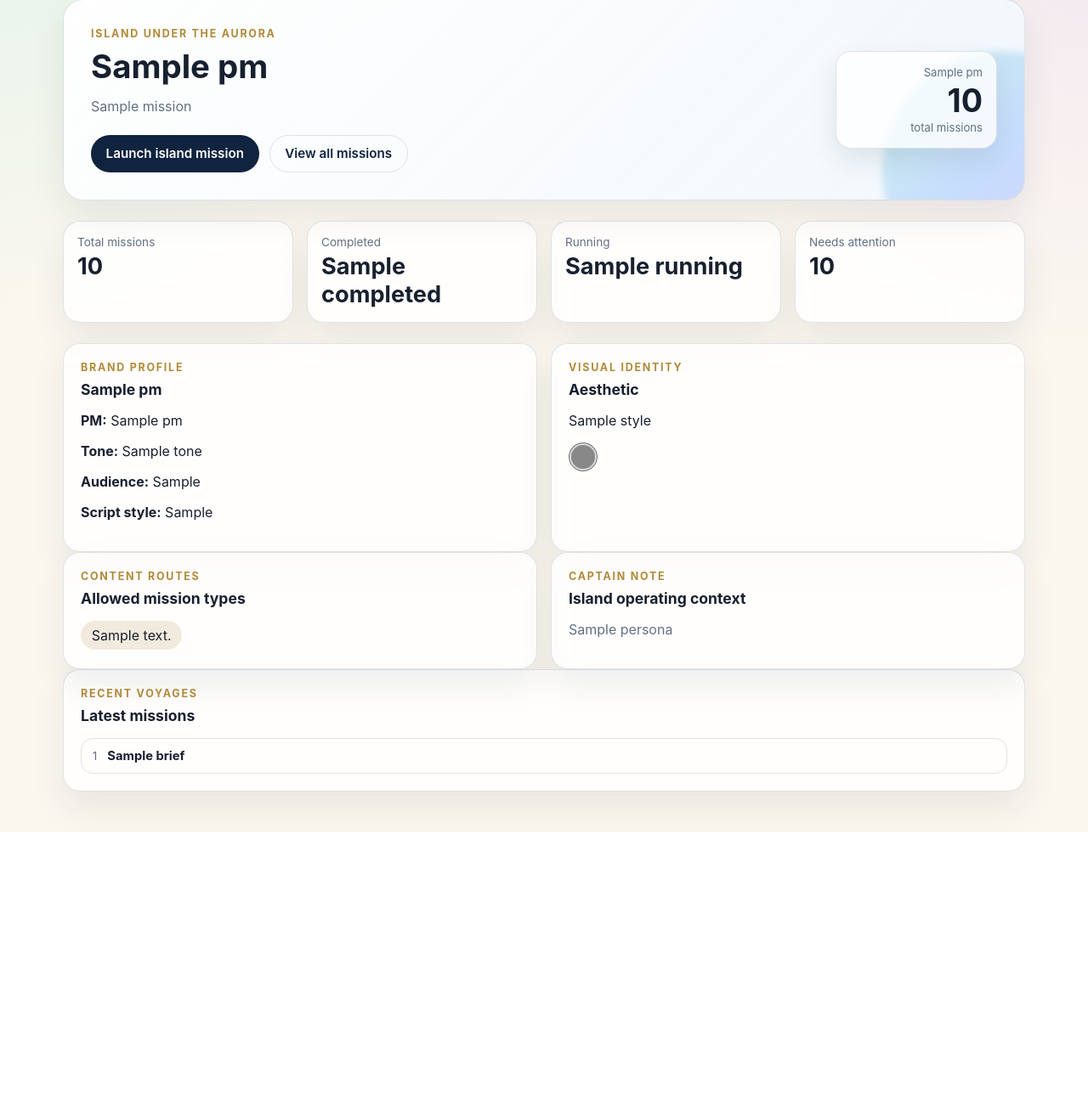
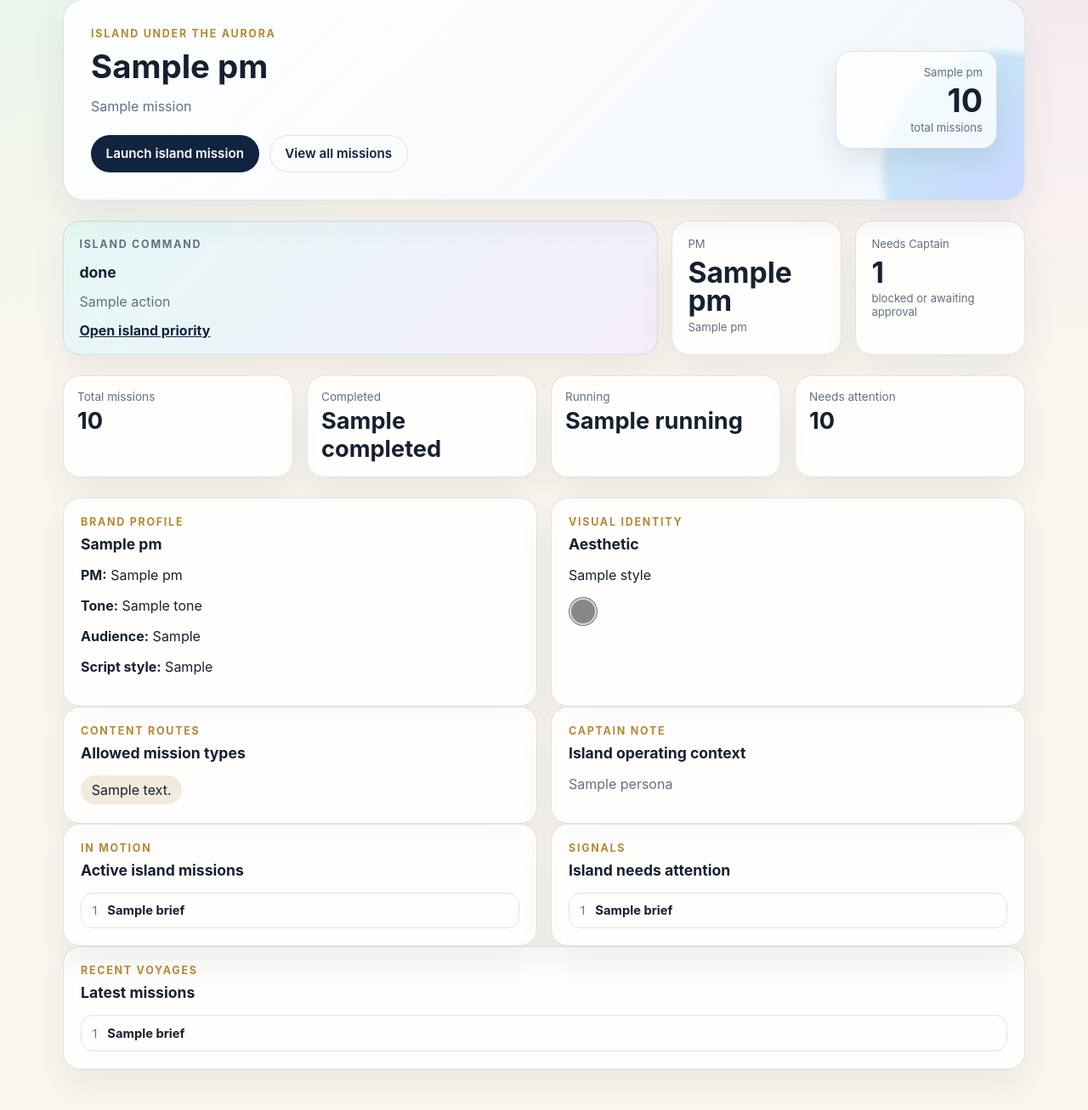
Before and after one commit to nennayz/nayzfreedom-fleet, a FastAPI app: template templates/island_detail.html in a window 1280 px wide. Shown: the part 85-1392 px from the top of the page at 85% size. Before the commit the page ends 1065 px from the top, so only its background shows below. Run offline with FastAPI, Linux system fonts and the light colour scheme; the template is opened without the code that fills it: most values are stand-ins (such as "Sample title", 1, 10 or a date in 2020); parts of the project's set-up code (start-up, migrations or seed data) failed here and were passed over.

Commit message:
add island command status

```diff
--- a/dashboard.py
+++ b/dashboard.py
@@ -170,6 +170,8 @@ def island_detail(project_slug: str, request: Request, _: str = Depends(verify_a
         if project_slug_matches(job.project, project_slug)
     ]
     summary = summarize_jobs(jobs)
+    signals = attention_jobs(jobs)
+    active = active_jobs(jobs)
     return templates.TemplateResponse(
         request,
         "island_detail.html",
@@ -178,6 +180,9 @@ def island_detail(project_slug: str, request: Request, _: str = Depends(verify_a
             "pm": pm,
             "jobs": jobs[:5],
             "summary": summary,
+            "attention_jobs": signals,
+            "active_jobs": active,
+            "command_brief": command_brief(jobs),
             "allowed_content_types": [content_type.value for content_type in pm.brand.allowed_content_types],
         },
     )
--- a/static/style.css
+++ b/static/style.css
@@ -233,39 +233,47 @@ button[type="submit"]:hover { background: var(--navy-soft); }
   margin-top: 0.25rem;
   text-decoration-color: rgba(255,255,255,0.45);
 }
-.aurora-command {
+.aurora-command,
+.island-command {
   display: grid;
   gap: 1rem;
   grid-template-columns: minmax(0, 1.4fr) minmax(150px, 0.4fr) minmax(150px, 0.4fr);
   margin-bottom: 1.5rem;
 }
-.aurora-command article {
+.aurora-command article,
+.island-command article {
   background: rgba(255,255,255,0.82);
   border: 1px solid var(--line);
   border-radius: 20px;
   box-shadow: var(--shadow);
   padding: 1.15rem;
 }
-.aurora-command article:first-child {
+.aurora-command article:first-child,
+.island-command article:first-child {
   background:
     linear-gradient(135deg, rgba(125,226,209,0.2), rgba(185,131,255,0.14)),
     rgba(255,255,255,0.86);
 }
-.aurora-command p {
+.aurora-command p,
+.island-command p {
   color: var(--muted);
   line-height: 1.5;
   margin-bottom: 0.75rem;
 }
-.aurora-command a {
+.aurora-command a,
+.island-command a {
   font-weight: 700;
 }
 .aurora-command span,
-.aurora-command small {
+.aurora-command small,
+.island-command span,
+.island-command small {
   color: var(--muted);
   display: block;
   font-size: 0.82rem;
 }
-.aurora-command strong {
+.aurora-command strong,
+.island-command strong {
   display: block;
   font-size: 2.1rem;
   line-height: 1;
@@ -747,6 +755,7 @@ a:hover { color: var(--navy-soft); }
   .ship-grid,
   .command-brief,
   .aurora-command,
+  .island-command,
   .content-grid,
   .stat-grid,
   .domain-grid,
--- a/templates/island_detail.html
+++ b/templates/island_detail.html
@@ -15,6 +15,31 @@
     <strong>{{ summary.total }}</strong>
     <small>total missions</small>
   </div>
+</section>
+
+<section class="island-command">
+  <article>
+    <p class="eyebrow">Island command</p>
+    <h2>{{ command_brief.state }}</h2>
+    <p>{{ command_brief.action }}</p>
+    {% if attention_jobs %}
+    <a href="/jobs/{{ attention_jobs[0].id }}">Open island priority</a>
+    {% elif active_jobs %}
+    <a href="/jobs/{{ active_jobs[0].id }}">Monitor island mission</a>
+    {% else %}
+    <a href="/aurora/new-mission?project={{ project_slug }}">Launch island mission</a>
+    {% endif %}
+  </article>
+  <article>
+    <span>PM</span>
+    <strong>{{ pm.name }}</strong>
+    <small>{{ pm.page_name }}</small>
+  </article>
+  <article>
+    <span>Needs Captain</span>
+    <strong>{{ attention_jobs | length }}</strong>
+    <small>blocked or awaiting approval</small>
+  </article>
 </section>
 
 <section class="stat-grid wide">
@@ -87,6 +112,48 @@
   </article>
 </section>
 
+<section class="content-grid">
+  <article class="panel">
+    <div class="section-heading">
+      <p class="eyebrow">In motion</p>
+      <h2>Active island missions</h2>
+    </div>
+    {% if active_jobs %}
+    <div class="mission-list">
+      {% for job in active_jobs %}
+      <a href="/jobs/{{ job.id }}" class="mission-row">
+        <span>{{ job.id[:8] }}</span>
+        <strong>{{ job.brief[:42] }}{% if job.brief | length > 42 %}…{% endif %}</strong>
+        <em class="badge badge-{{ job.status.value }}">{{ job.status.value | status_label }}</em>
+      </a>
+      {% endfor %}
+    </div>
+    {% else %}
+    <p class="muted">No island missions running right now.</p>
+    {% endif %}
+  </article>
+
+  <article class="panel">
+    <div class="section-heading">
+      <p class="eyebrow">Signals</p>
+      <h2>Island needs attention</h2>
+    </div>
+    {% if attention_jobs %}
+    <div class="mission-list">
+      {% for job in attention_jobs %}
+      <a href="/jobs/{{ job.id }}" class="mission-row">
+        <span>{{ job.id[:8] }}</span>
+        <strong>{{ job.brief[:42] }}{% if job.brief | length > 42 %}…{% endif %}</strong>
+        <em class="badge badge-{{ job.status.value }}">{{ job.status.value | status_label }}</em>
+      </a>
+      {% endfor %}
+    </div>
+    {% else %}
+    <p class="muted">No blocked or approval-waiting island missions.</p>
+    {% endif %}
+  </article>
+</section>
+
 <section class="panel">
   <div class="section-heading">
     <p class="eyebrow">Recent voyages</p>
```
Also changed, not shown: tests/test_dashboard.py (+6 -0 lines).
